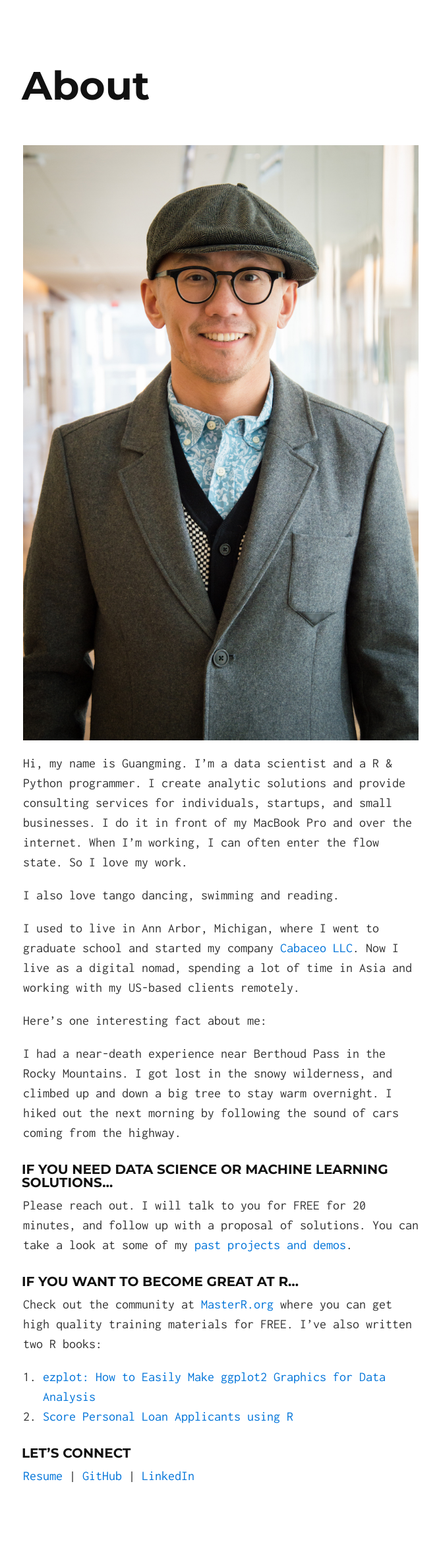
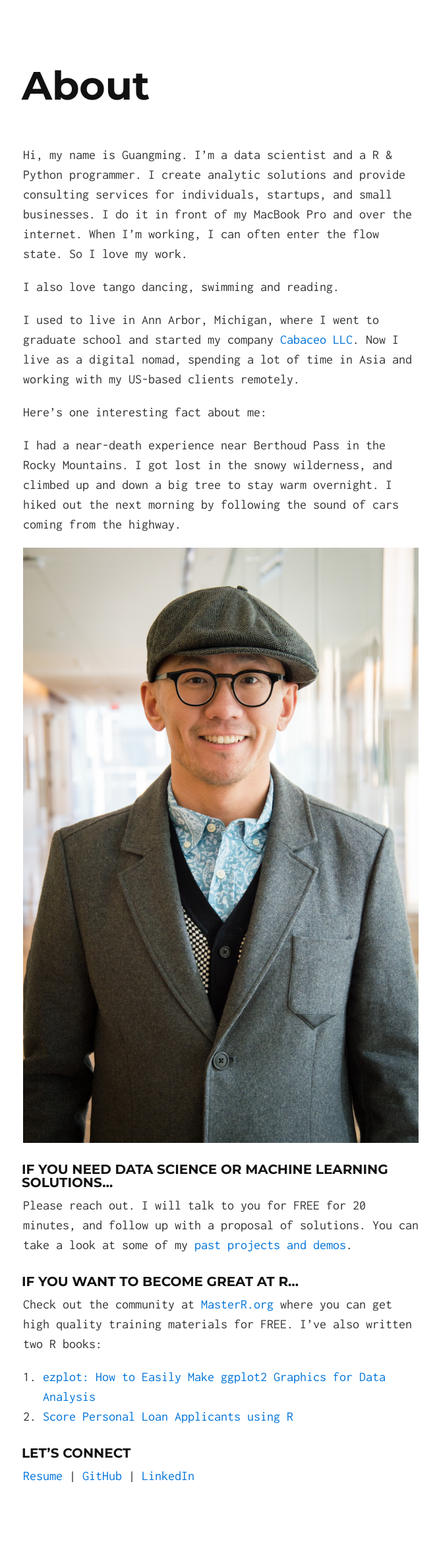
Before and after one commit to gmlang/gmlang.github.io, a Jekyll site: the page built from index.md, in a window 1280 px wide. Shown: the whole page at 66% size, without its empty margins (305-971 px from the left). Built offline with Jekyll 4.4.1, drawn with Linux system fonts in a browser that asks for light colours.

Commit message:
update content

```diff
--- a/index.md
+++ b/index.md
@@ -1,7 +1,6 @@
 ---
 layout: default
 ---
-![](image/gmlang.jpg)
 
 Hi, my name is Guangming. I'm a data scientist and a R & Python programmer.
 I create analytic solutions and provide consulting services for individuals,
@@ -22,6 +21,8 @@ lost in the snowy wilderness, and climbed up and down a big tree to stay warm
 overnight. I hiked out the next morning by following the sound of cars coming
 from the highway.
 
+![](image/gmlang.jpg)
+
 ### If you need data science or machine learning solutions...
 
 Please reach out. I will talk to you for FREE for 20 minutes, and follow up
```
